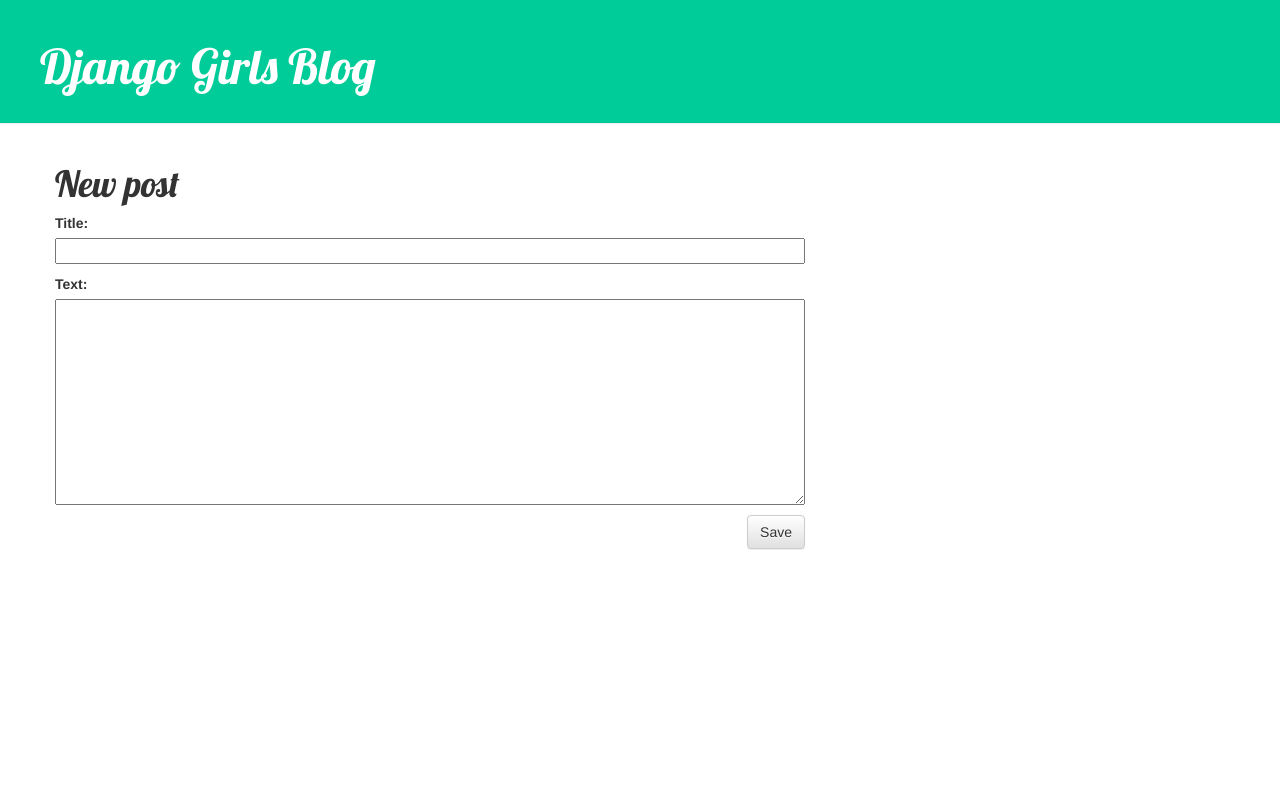
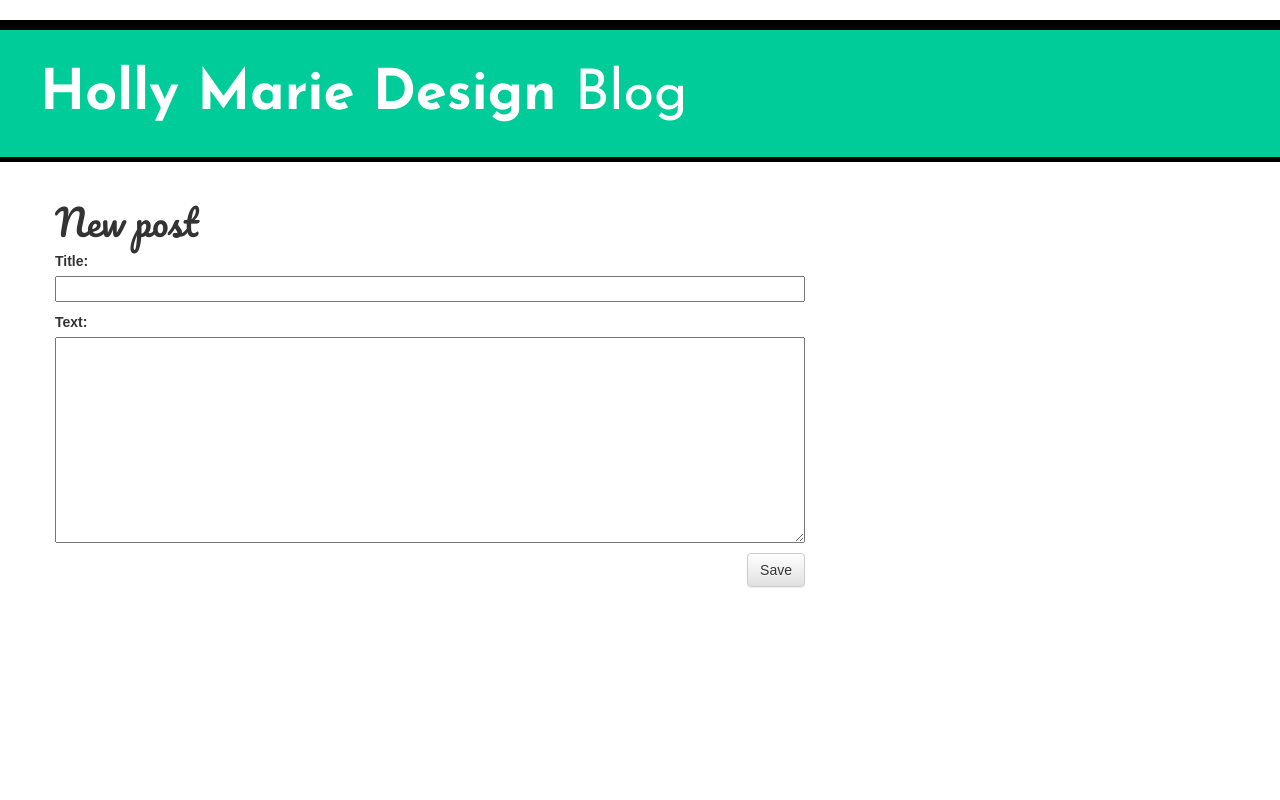
Before and after one commit to hollylikechristmas/my-first-blog, a Django app: page /post/new/ in a window 1280 px wide. Run offline with Django 3.2, Linux system fonts and the light colour scheme; some libraries are stand-ins or nearby versions.

Commit message:
Updates to styling with blog.css file.

```diff
--- a/blog/static/css/blog.css
+++ b/blog/static/css/blog.css
@@ -1,13 +1,21 @@
 .page-header {
     background-color: #00cc99;
-    margin-top: 0;
-    padding: 20px 20px 20px 40px;
+    margin-top: 20px;
+    padding: 15px 10px 20px 40px;
+    border-bottom: 5px #000 solid;
+    border-top: 10px #000 solid;
 }
 
 .page-header h1, .page-header h1 a, .page-header h1 a:visited, .page-header h1 a:active {
     color: #ffffff;
-    font-size: 36pt;
+    font-family: 'Josefin Sans', sans-serif;
+    font-size: 42pt;
+    font-weight: 700;
     text-decoration: none;
+}
+
+.page-header h1 a span {
+  font-weight: 400;
 }
 
 .content {
@@ -15,7 +23,11 @@
 }
 
 h1, h2, h3, h4 {
-    font-family: 'Lobster', cursive;
+    font-family: 'Pacifico';
+}
+
+body {
+    font-family: 'Josefin-Sans', sans-serif;
 }
 
 .date {
@@ -24,6 +36,7 @@ h1, h2, h3, h4 {
 
 .save {
     float: right;
+    padding-top:
 }
 
 .post-form textarea, .post-form input {
@@ -41,6 +54,10 @@ h1, h2, h3, h4 {
     margin-bottom: 70px;
 }
 
+.post h1 {
+  margin-bottom: 25px;
+}
+
 .post h1 a, .post h1 a:visited {
     color: #000000;
 }
--- a/blog/templates/blog/base.html
+++ b/blog/templates/blog/base.html
@@ -1,10 +1,11 @@
 <html>
 {% load staticfiles %}
     <head>
-        <title>Django Girls blog</title>
+        <title>Holly Marie Design Blog</title>
         <link rel="stylesheet" href="//maxcdn.bootstrapcdn.com/bootstrap/3.2.0/css/bootstrap.min.css">
         <link rel="stylesheet" href="//maxcdn.bootstrapcdn.com/bootstrap/3.2.0/css/bootstrap-theme.min.css">
-        <link href="//fonts.googleapis.com/css?family=Lobster&subset=latin,latin-ext" rel="stylesheet" type="text/css">
+        <link href="https://fonts.googleapis.com/css?family=Josefin+Sans:400,600,700" rel="stylesheet" type="text/css">
+        <link href="https://fonts.googleapis.com/css?family=Pacifico" rel="stylesheet" type="text/css">
         <link rel="stylesheet" href="{% static 'css/blog.css' %}">
     </head>
     <body>
@@ -12,7 +13,7 @@
         {% if user.is_authenticated %}
           <a href="{% url 'post_new' %}" class="top-menu"><span class="glyphicon glyphicon-plus"></span></a>
         {% endif %}
-          <h1><a href="/">Django Girls Blog</a></h1>
+          <h1><a href="/">Holly Marie Design <span>Blog</span></a></h1>
         </div>
         <div class="content container">
             <div class="row">
```
